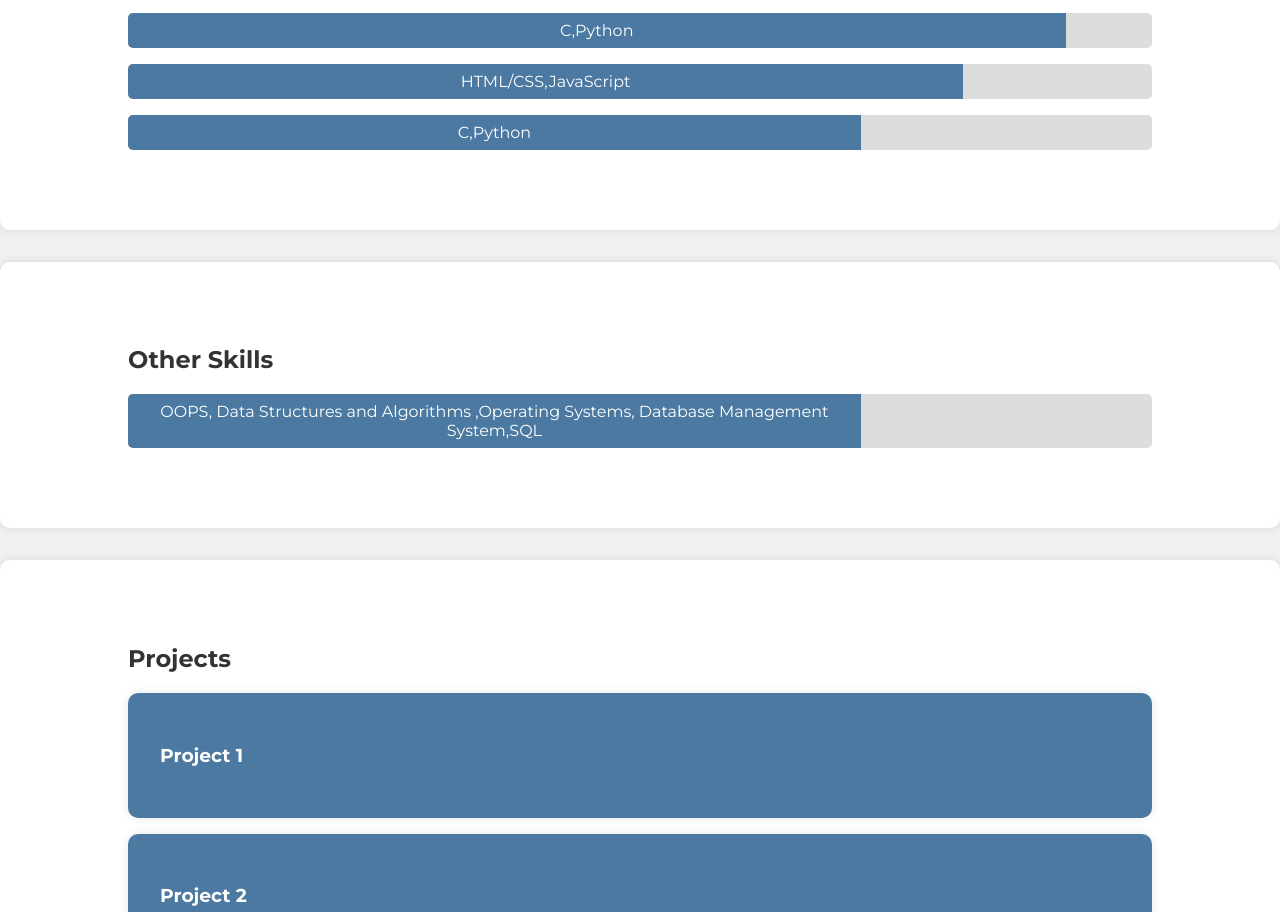
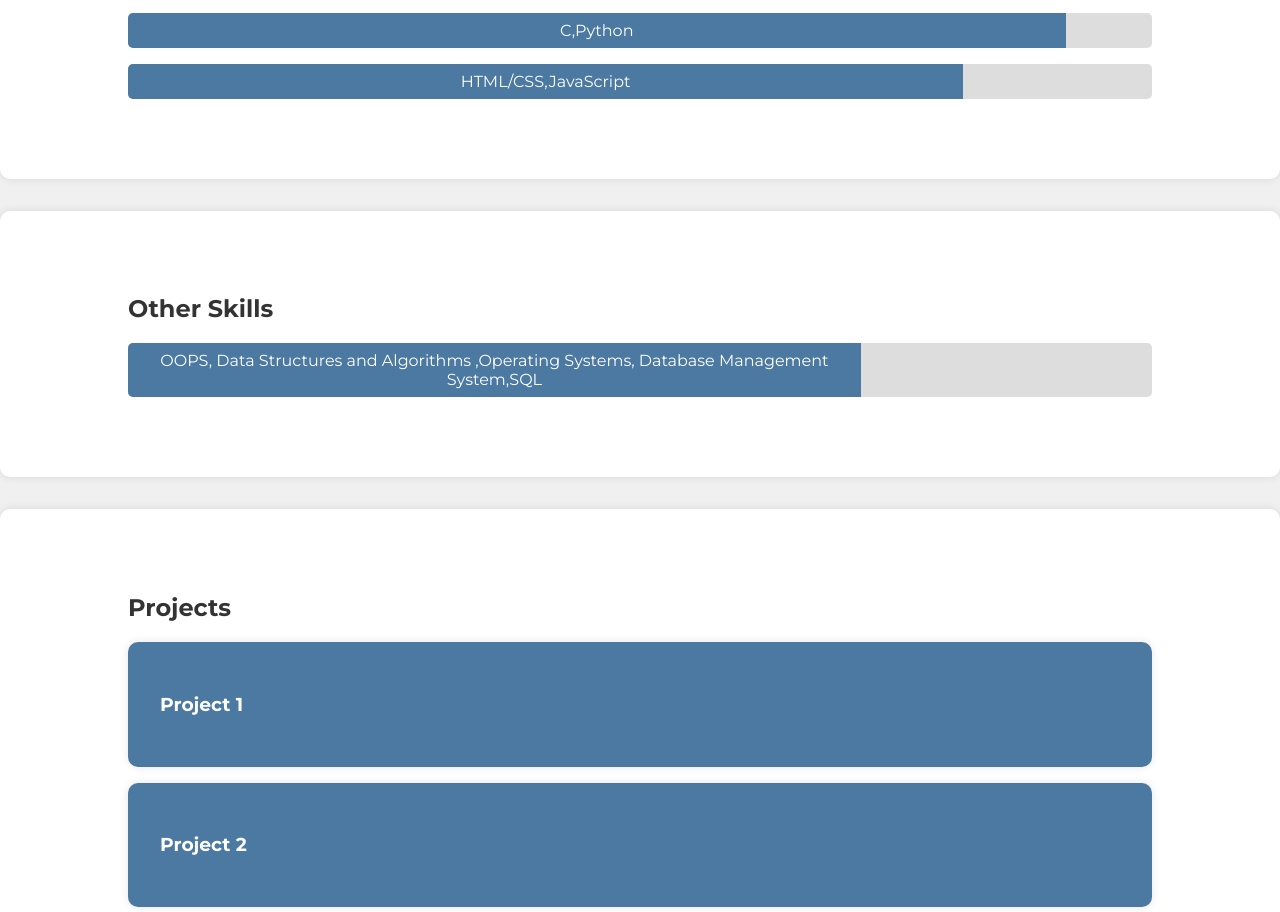
Before and after one commit to sai-1752/Personal-Portfolio-Website-, a plain HTML site: page index.html in a window 1280 px wide. Shown: the part 814-1726 px from the top of the page. Drawn offline with Linux system fonts and the light colour scheme.

Commit message:
Update index.html

```diff
--- a/index.html
+++ b/index.html
@@ -46,9 +46,6 @@
             </div>
             <div class="skill-bar">
                 <div class="skill" style="width: 80%;">HTML/CSS,JavaScript</div>
-            </div>
-            <div class="skill-bar">
-                <div class="skill" style="width: 70%;">C,Python</div>
             </div>
         </div>
     </section>
```
